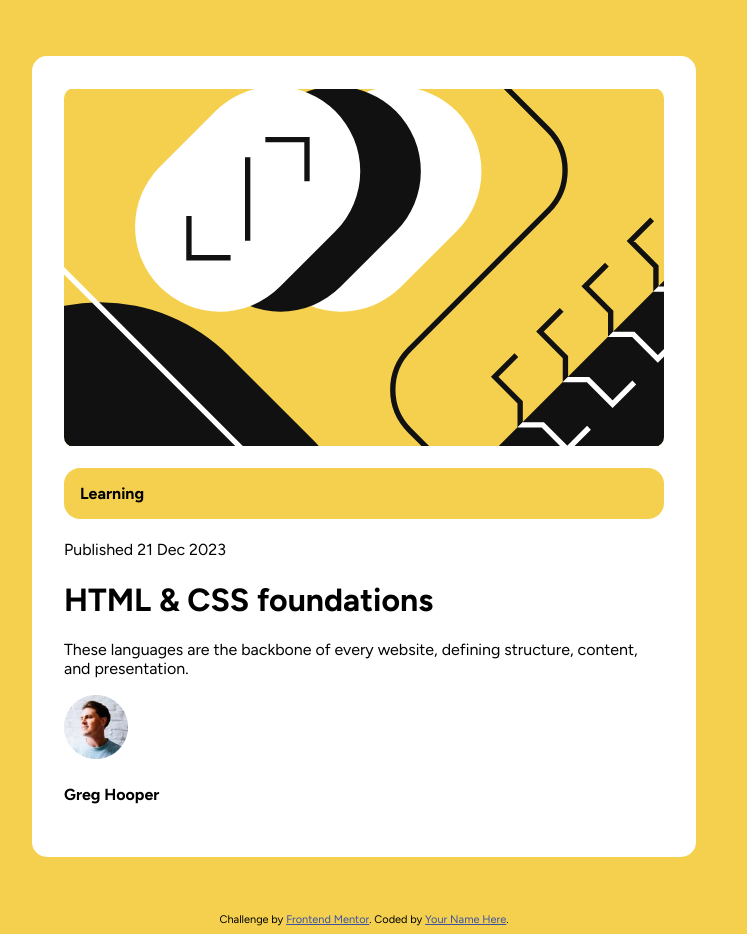
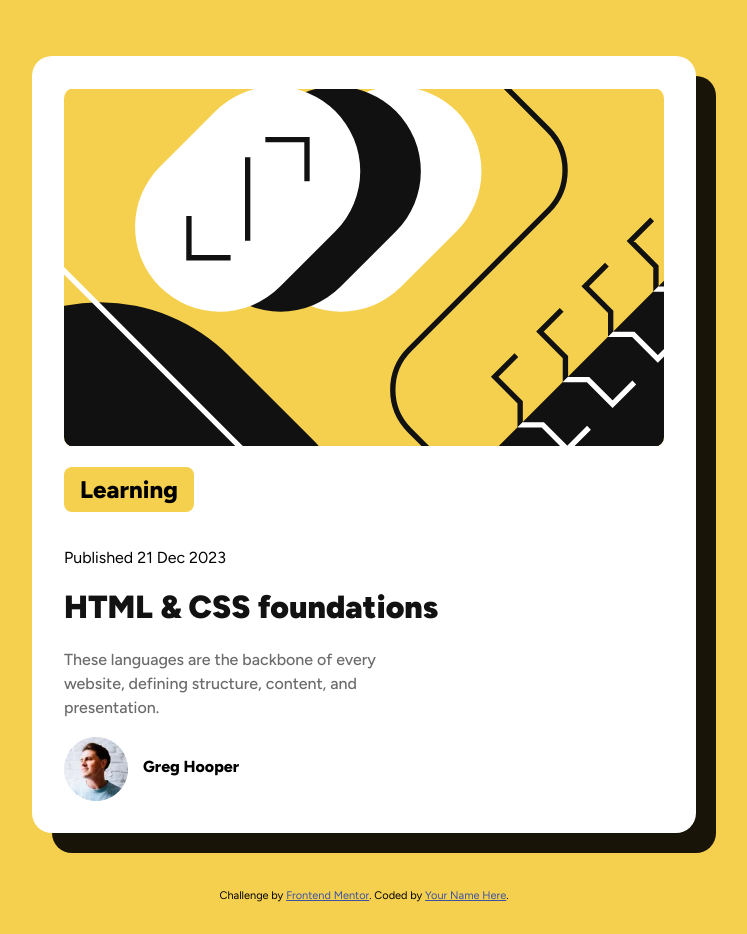
Before and after one commit to AbbanMuhammad/blog-preview-card-main, a plain HTML site: page index.html in a window 1280 px wide. Shown: the whole page, without its empty margins (276-1023 px from the left). After the commit the page ends 910 px from the top, so only its background shows below. Drawn offline with Linux system fonts and the light colour scheme.

Commit message:
updates all the files to the final solution.

```diff
--- a/index.html
+++ b/index.html
@@ -29,18 +29,20 @@
     <body>
         <div class="container">
             <img class="image" src="./assets/images/illustration-article.svg" />
-            <h4 class="learning">Learning</h4>
+            <h2 class="learning">Learning</h2>
             <p>Published 21 Dec 2023</p>
-            <h1>HTML & CSS foundations</h1>
-            <p>
-                These languages are the backbone of every website, defining
-                structure, content, and presentation.
+            <h1 class="heading">HTML & CSS foundations</h1>
+            <p class="light-text">
+                These languages are the backbone of every <br> website, defining
+                structure, content, and <br> presentation.
             </p>
-            <img
+            <div class="profile">
+              <img
                 src="./assets/images/image-avatar.webp"
                 alt="Greg Hooper Images"
             />
             <h4>Greg Hooper</h4>
+            </div>
         </div>
 
         <div class="attribution">
--- a/style.css
+++ b/style.css
@@ -12,7 +12,8 @@ body {
     max-width: 600px;
     margin: 3.5rem auto;
     padding: 2rem;
-    border-radius: 15px;
+    border-radius: 20px;
+    box-shadow: 20px 20px 0 rgba(0,0,0,0.9);
 }
 
 .image {
@@ -23,7 +24,33 @@ body {
 }
 
 .learning {
+  display: inline-block;
     background: hsl(47, 88%, 63%);
-    padding: 1rem 1rem;
-    border-radius: 1rem;
+    padding: 0.5rem 1rem;
+    border-radius: 0.5rem;
+    font-weight: 800;
 }
+
+.heading{
+  color: hsl(0, 0%, 7%);
+  font-weight: 950;
+}
+.heading:hover{
+  color: hsl(47, 88%, 63%);
+}
+
+.light-text{
+  color: hsl(0, 0%, 42%);
+  font-weight: 500;
+  line-height: 1.5;
+  font-size: 16px;
+}
+
+.profile{
+  display: flex;
+}
+
+h4{
+  margin-left: 15px;
+  font-weight: 800;
+}
```
Also changed, not shown: design/active-states.jpg (deleted), design/desktop-design.jpg (deleted), design/desktops.jpg (added), design/mobile-design.jpg (deleted), design/mobiles.jpg (added), preview.jpg (deleted), 3 other files.
